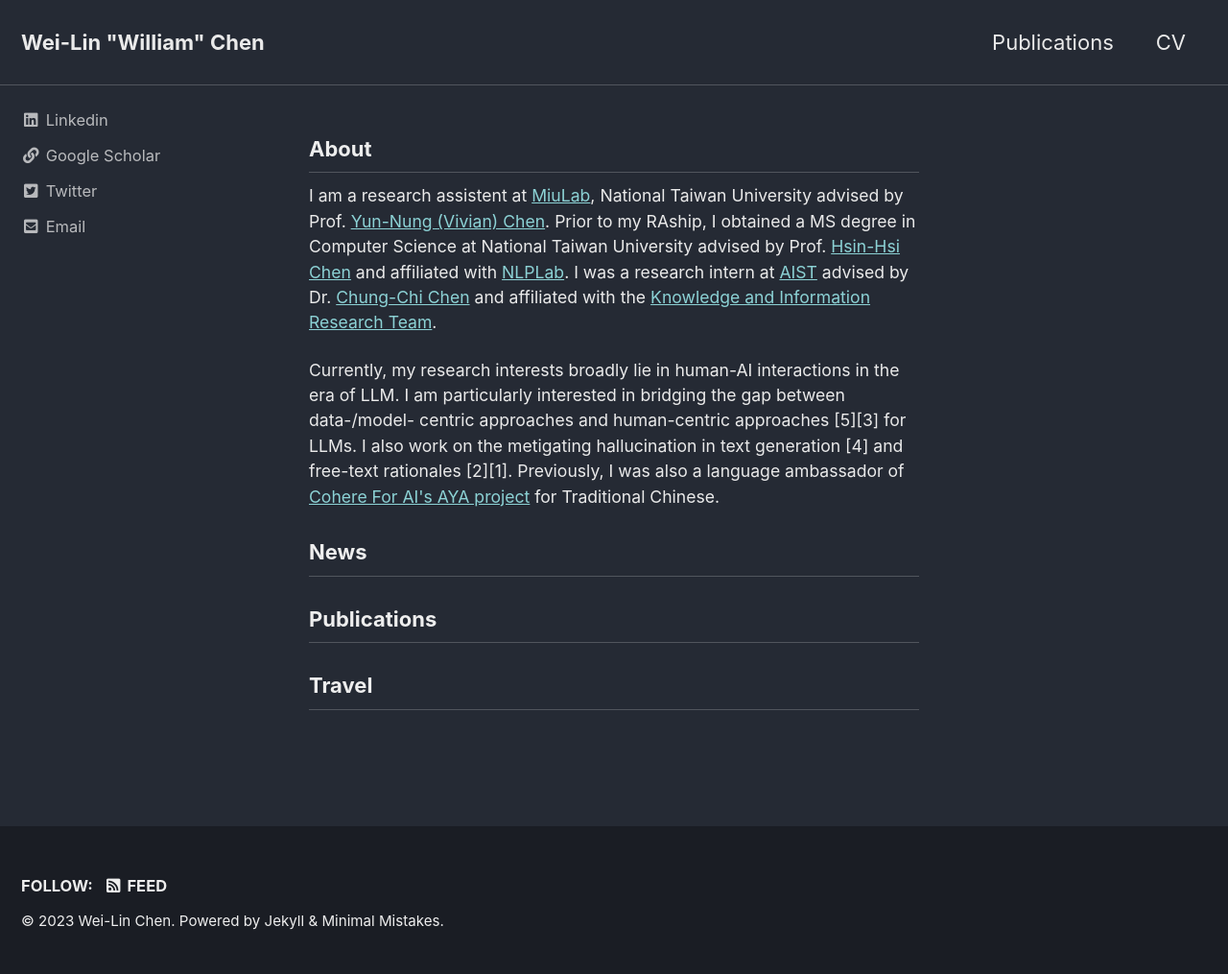
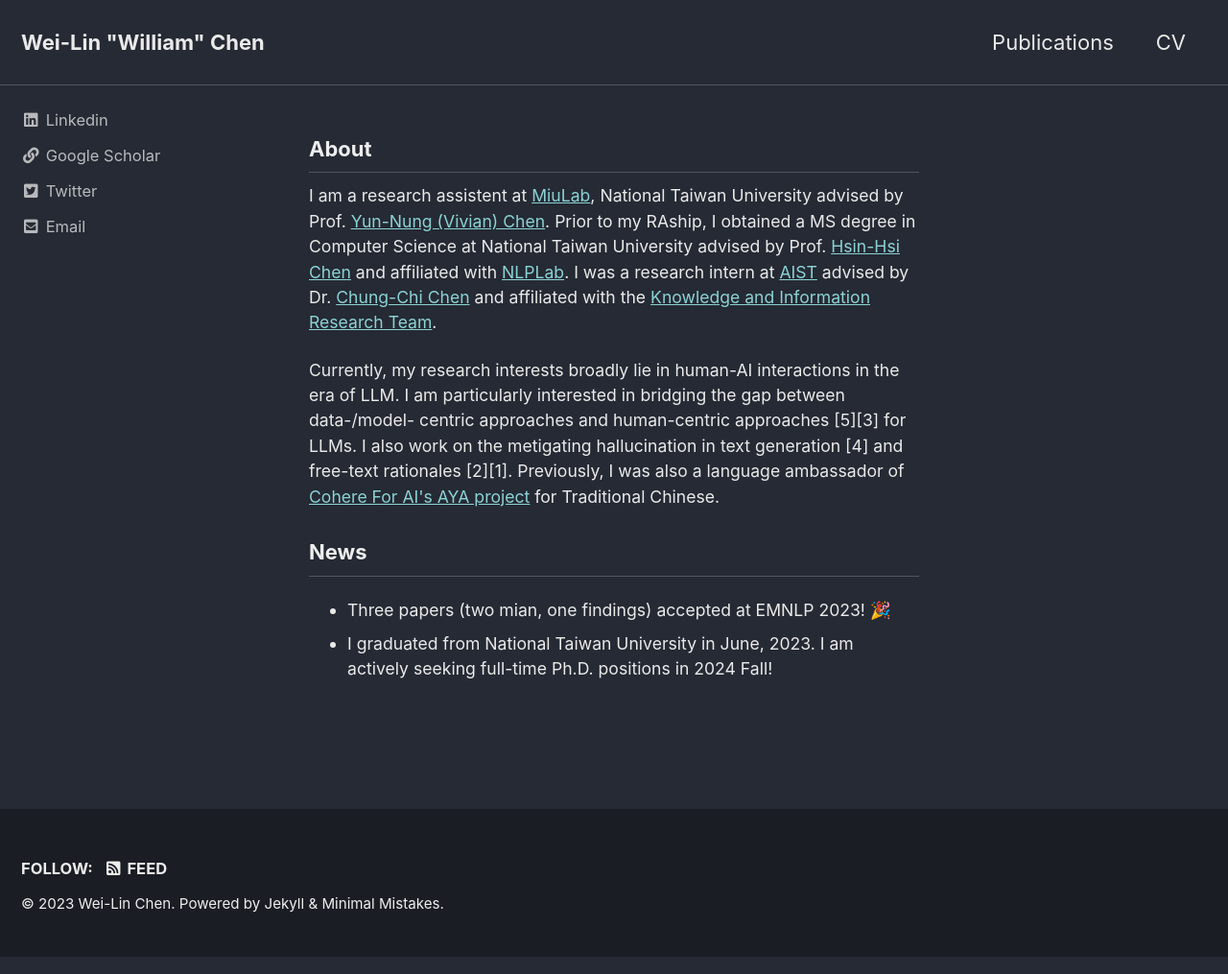
Before and after one commit to wlchen0206/wlchen0206.github.io, a Jekyll site: the page built from index.html, in a window 1280 px wide. Shown: the whole page at 96% size. Built offline with Jekyll 4.4.1, drawn with Linux system fonts in a browser that asks for light colours; cached includes are drawn as plain includes; the list of posts is cut into pages by our own code.

Commit message:
finish v0

```diff
--- a/_data/navigation.yml
+++ b/_data/navigation.yml
@@ -3,7 +3,7 @@ main:
   # - title: "Quick-Start Guide"
   #   url: https://mmistakes.github.io/minimal-mistakes/docs/quick-start-guide/
   - title: "Publications"
-    url: /publications/
+    url: https://scholar.google.com/citations?user=Hrbne1wAAAAJ&hl=en
   - title: "CV"
     url: https://drive.google.com/file/d/15Zahi80L7bSdpqDYc5qAwIY6EIufS_1S/view?usp=sharing
   # - title: "About"
--- a/index.html
+++ b/index.html
@@ -29,5 +29,18 @@ author_profile: true
 </p>
 
 <h3 class="archive__subtitle">News</h3>
-<h3 class="archive__subtitle">Publications</h3>
-<h3 class="archive__subtitle">Travel</h3>
+<ul>
+    <li class="archive__item-excerpt">
+        Three papers (two mian, one findings) accepted at EMNLP 2023! 🎉
+    </li>
+    <li class="archive__item-excerpt">
+        I graduated from National Taiwan University in June, 2023. I am actively seeking full-time Ph.D. positions in 2024 Fall!
+    </li>
+</ul>
+
+<!-- <h3 class="archive__subtitle">Publications</h3>
+<p class="archive__item-excerpt" itemprop="description">
+    I graduated from NTU in June, 2023, and am actively seeking for full-time PhD positions in 2024 Fall!
+</p>
+
+<h3 class="archive__subtitle">Travel</h3> -->
```
Also changed, not shown: 4 other files.
